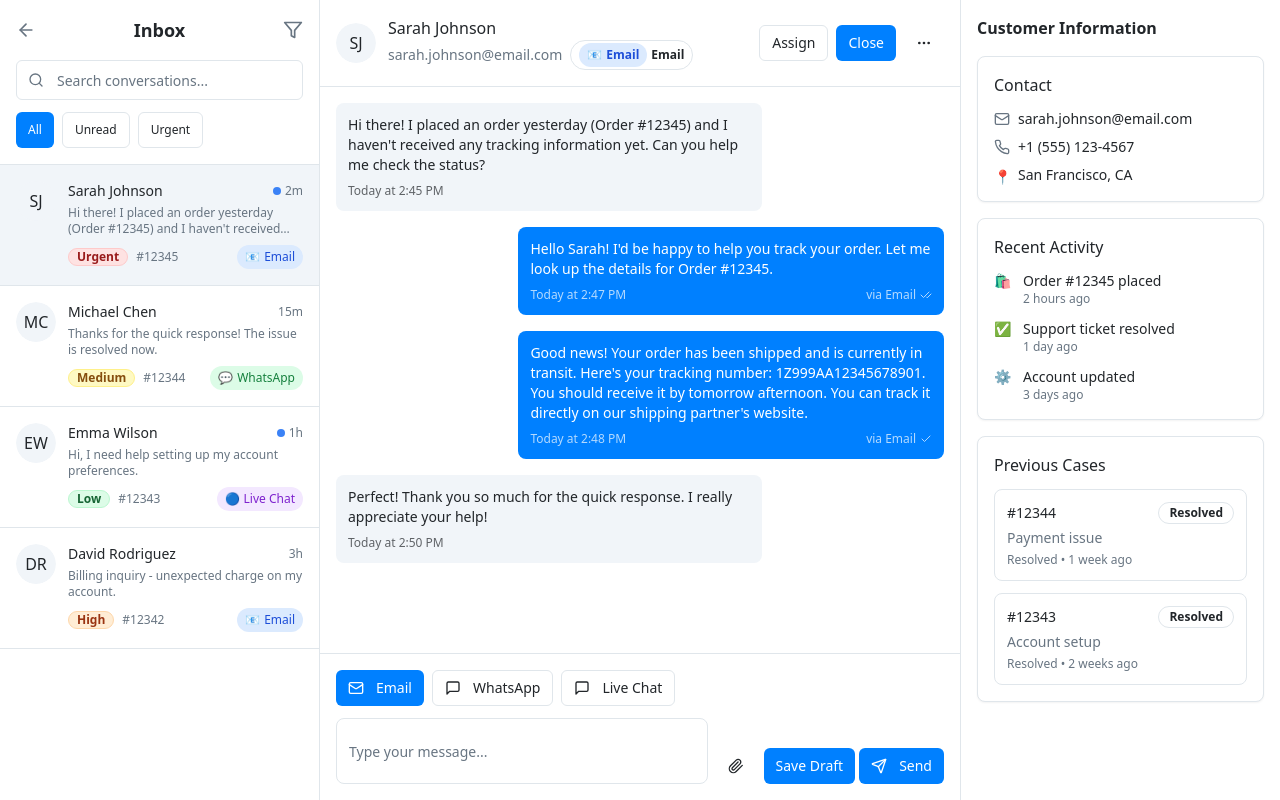
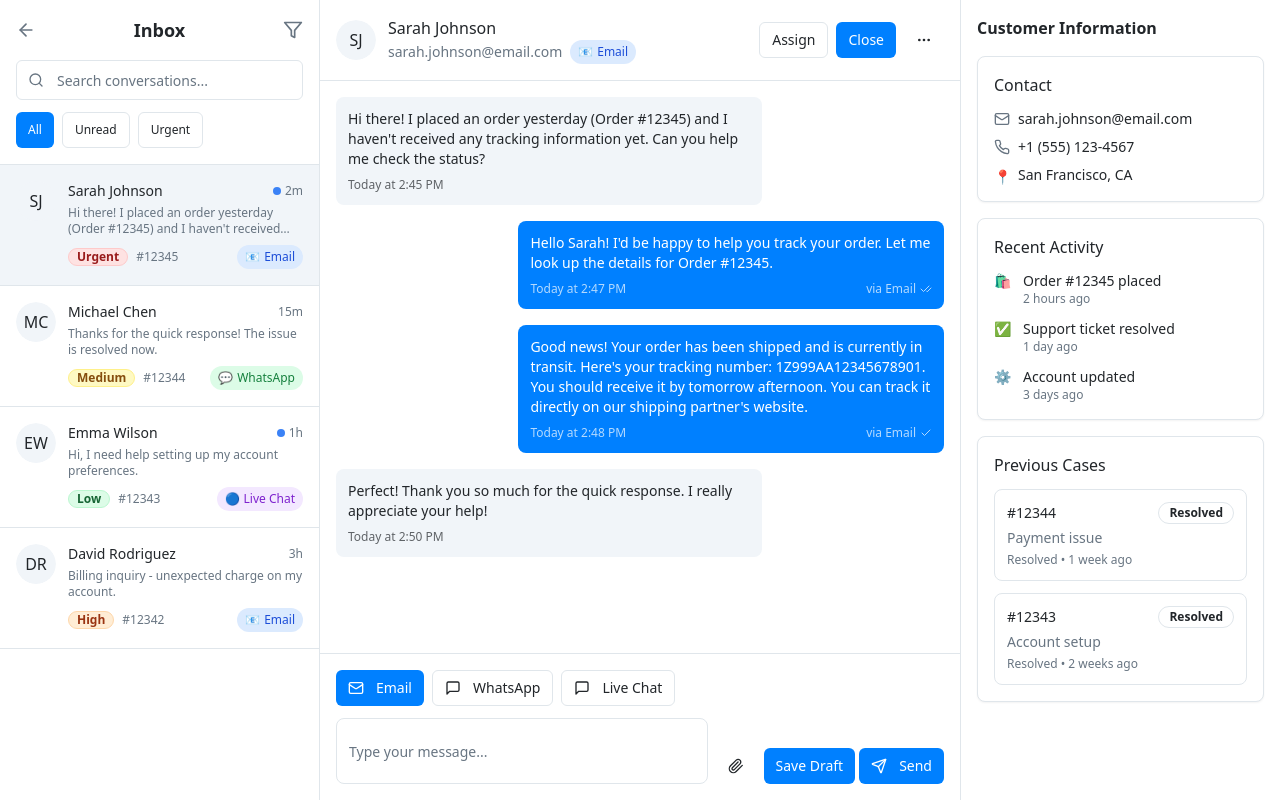
Before and after one commit to resolvecx/legal-orbit-manager, a React (Vite) app: page /inbox in a window 1280 px wide. Built offline with nearby package versions, Linux system fonts and the light colour scheme.

Commit message:
Fix duplicate channel source
Remove duplicate display of channel source in customer information section.

```diff
--- a/src/pages/Inbox.tsx
+++ b/src/pages/Inbox.tsx
@@ -335,10 +335,7 @@ const Inbox = () => {
                 <h3 className="font-medium">{selectedConversation.name}</h3>
                 <div className="flex items-center gap-2 text-sm text-muted-foreground">
                   <span>{selectedConversation.email}</span>
-                  <Badge variant="outline" className="text-xs px-2">
-                    {getChannelIcon(selectedConversation.channel)}
-                    <span className="ml-1">{selectedConversation.channel}</span>
-                  </Badge>
+                  {getChannelIcon(selectedConversation.channel)}
                 </div>
               </div>
             </div>
```
